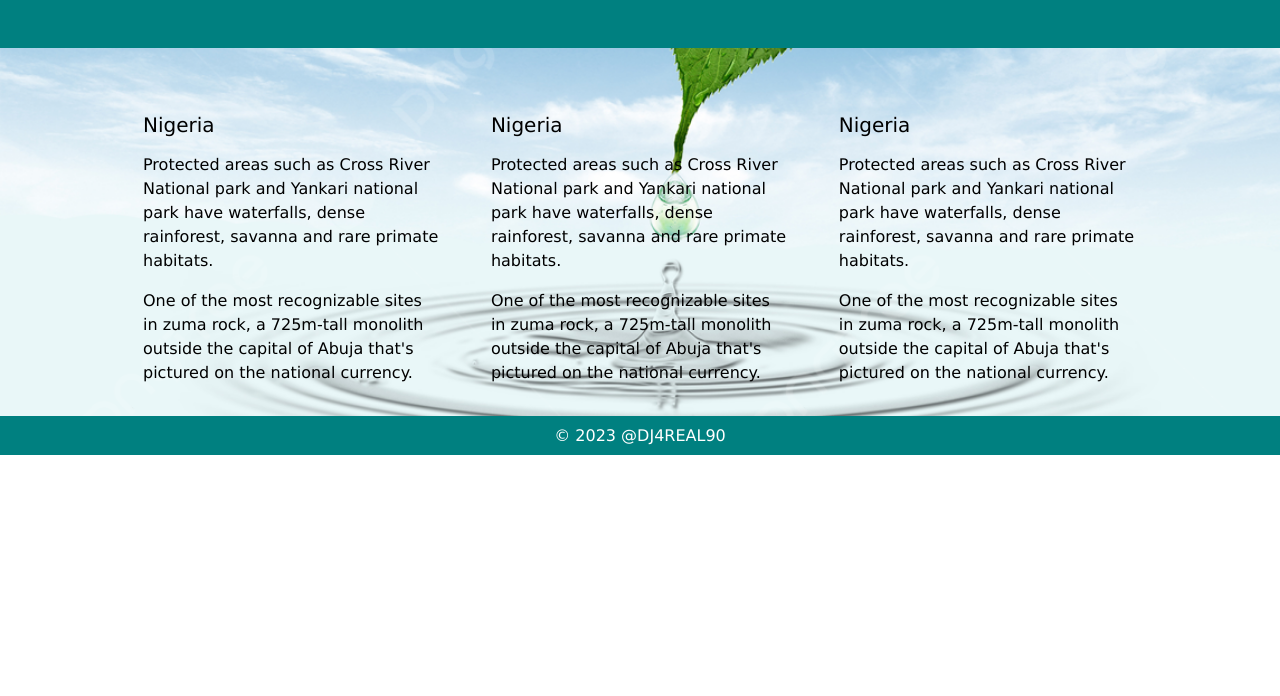
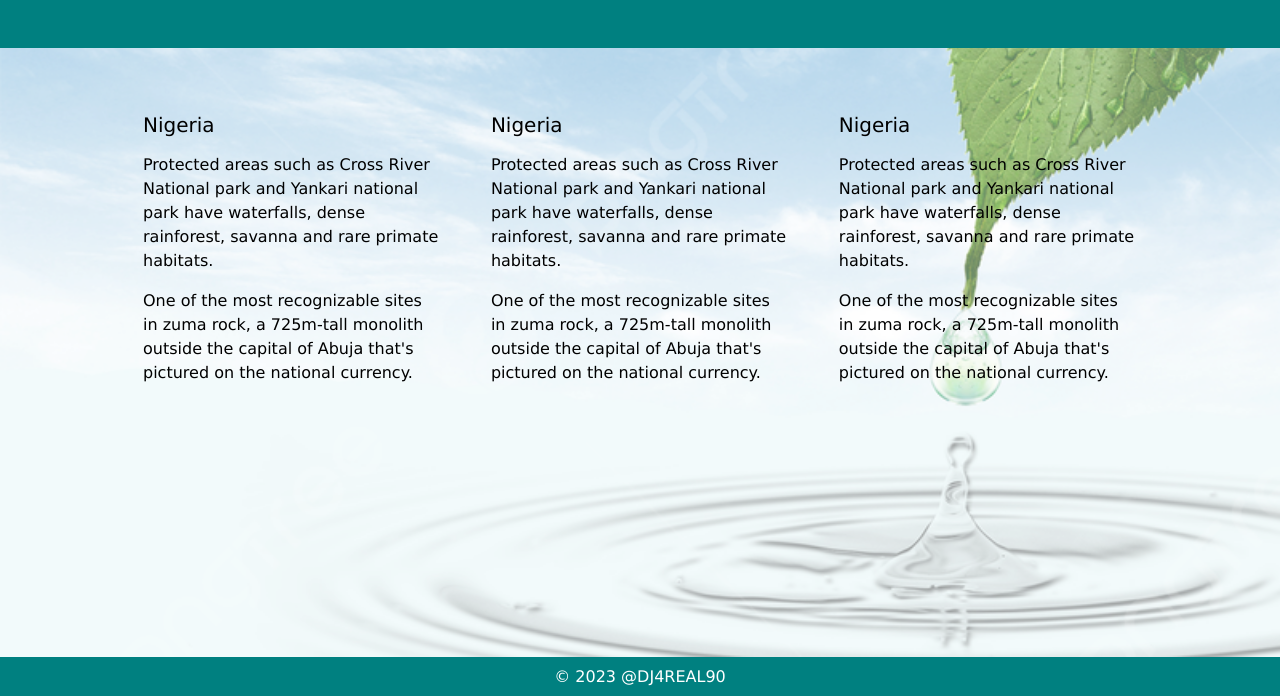
Before and after one commit to JoJox21/Freework, a plain HTML site: page index.html in a window 1280 px wide. Shown: the part 216-912 px from the top of the page. Before the commit the page ends 800 px from the top, so only its background shows below. Drawn offline with Linux system fonts and the light colour scheme.

Commit message:
background image opacity done

```diff
--- a/style.css
+++ b/style.css
@@ -97,6 +97,7 @@ a {
 
 /*This is the title of the page*/
 .title-banner{
+    position: relative;
     background-color: teal;
     color: white;
     padding-top: 20px;
@@ -110,20 +111,37 @@ a {
 }
 
 h2 {
+    position: relative;
     font-size: 20px;
     font-weight: 500;
     margin-top: 50px;
 }
 
 p {
+    position: relative;
     font-size: 16px;
     line-height: 24px;
     font-weight: 100;
 }
+
 .image {
-    background-image: url("./assets/images/pngtree-water-conservation-environmental-protection-poster-background-material-picture-image_1096192.jpg");
-    background-repeat: no-repeat;
-    background-size: cover;
+    position: relative;
+    height: 100vh;
+    width: 100%;
+
+}
+
+.image::before {
+      content: "";
+      background-image: url('./assets/images/pngtree-water-conservation-environmental-protection-poster-background-material-picture-image_1096192.jpg');
+      background-size: cover;
+      background-repeat: no-repeat;
+      position: absolute;
+      top: 0px;
+      right: 0px;
+      bottom: 0px;
+      left: 0px;
+      opacity: 0.6;
 }
 
 /*Media Queries*/
```
